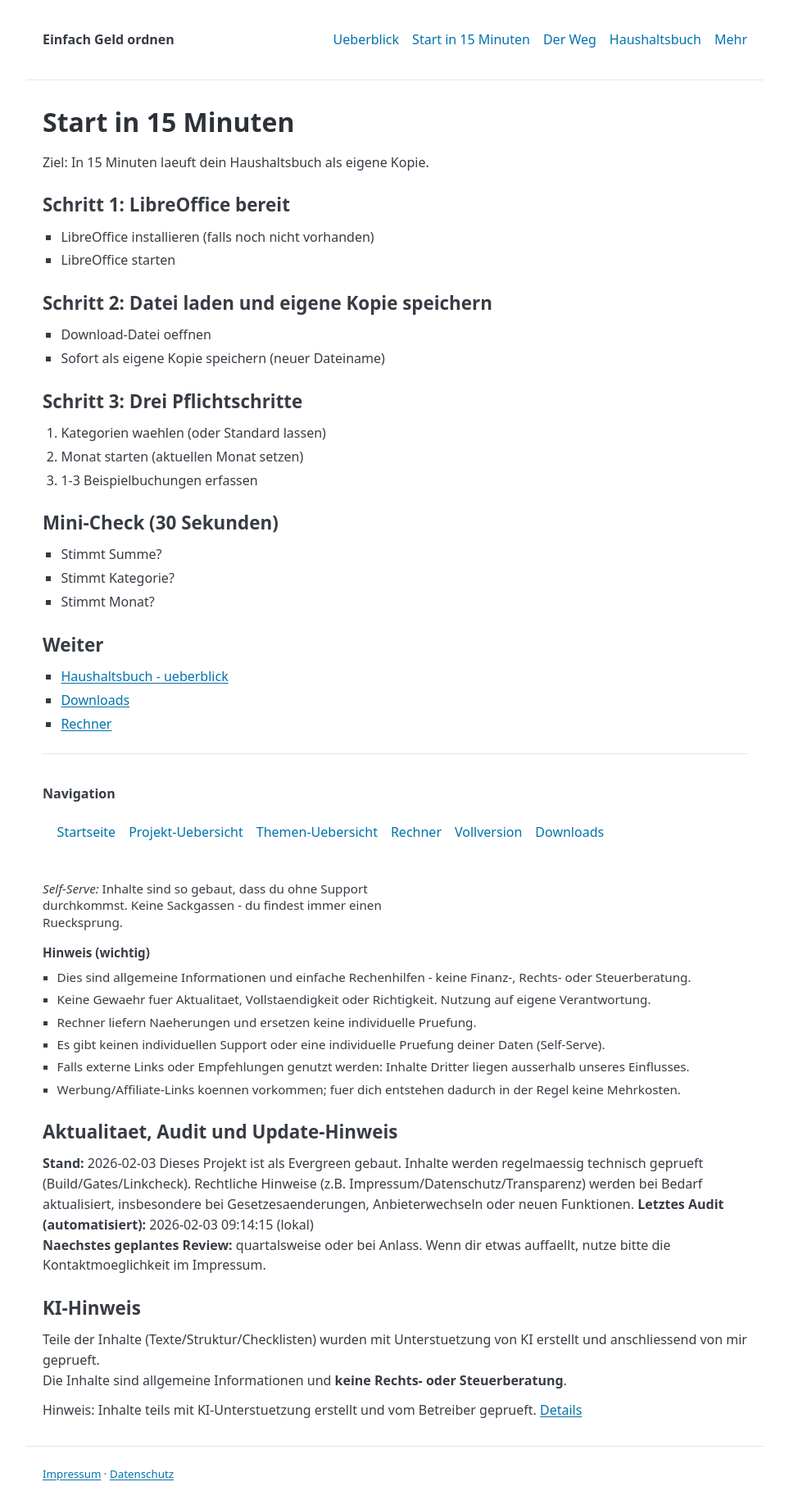
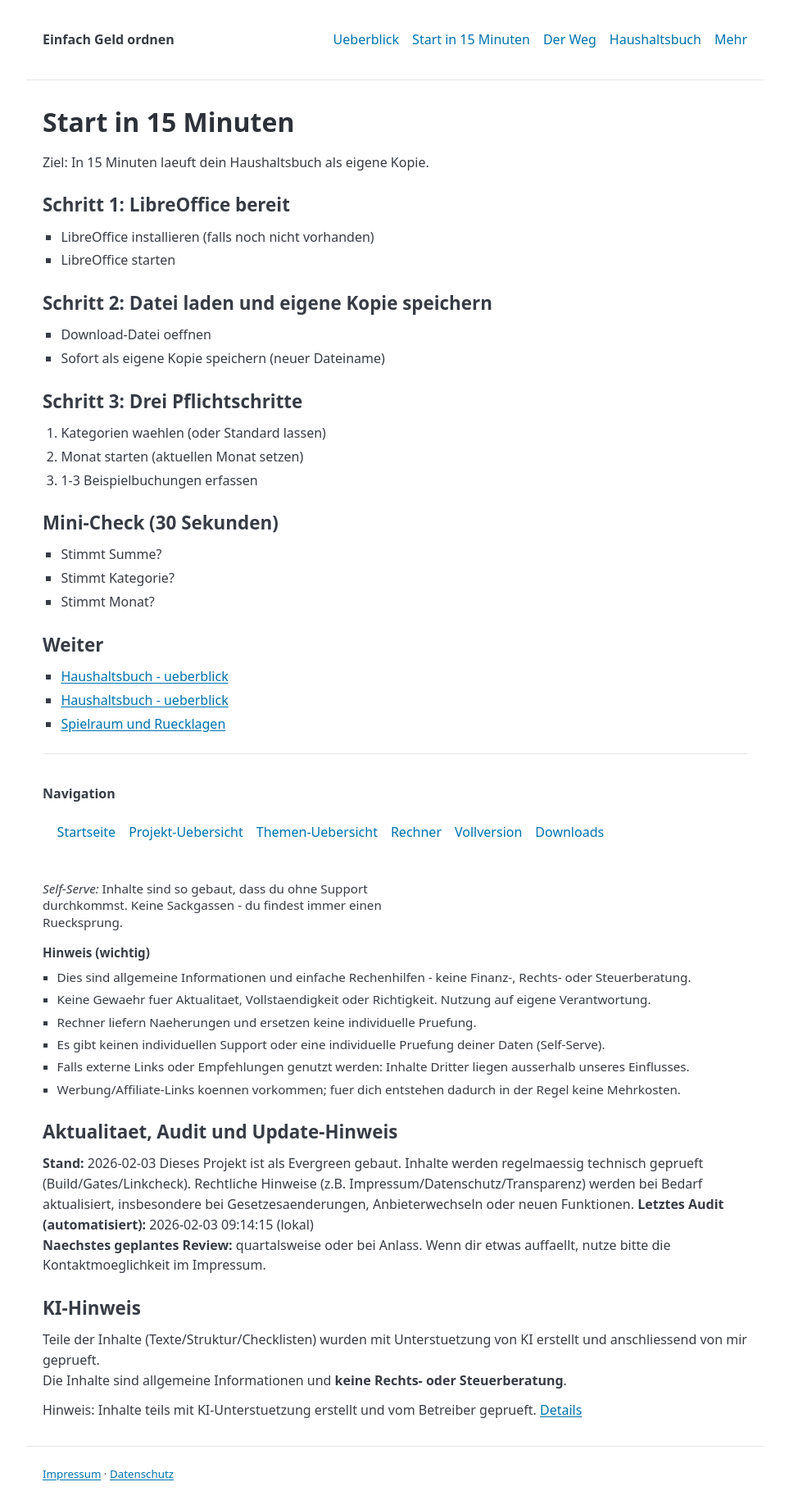
Before and after one commit to gluecklich-tools/einfach-geld-ordnen, a Jekyll site: the page built from seiten/start_in_15_minuten.md, in a window 1280 px wide. Shown: the whole page at 82% size, without its empty margins (158-1121 px from the left). Built offline with Jekyll 4.4.1, drawn with Linux system fonts in a browser that asks for light colours.

Commit message:
Klaus-Run: automated gates + push 2026-02-21 11:57

```diff
--- a/seiten/start_in_15_minuten.md
+++ b/seiten/start_in_15_minuten.md
@@ -30,7 +30,7 @@ Ziel: In 15 Minuten laeuft dein Haushaltsbuch als eigene Kopie.
 ## Weiter
 
 - [Haushaltsbuch - ueberblick]({{ site.baseurl }}/seiten/haushaltsbuch.html)
-- [Downloads]({{ site.baseurl }}/seiten/der-weg.html)
-- [Rechner]({{ site.baseurl }}/pillar/fixkosten-senken.html)
+- [Haushaltsbuch - ueberblick]({{ site.baseurl }}/seiten/haushaltsbuch.html)
+- [Spielraum und Ruecklagen]({{ site.baseurl }}/seiten/spielraum-ruecklagen.html)
 
 {% include no_sackgasse_footer.html %}
```
